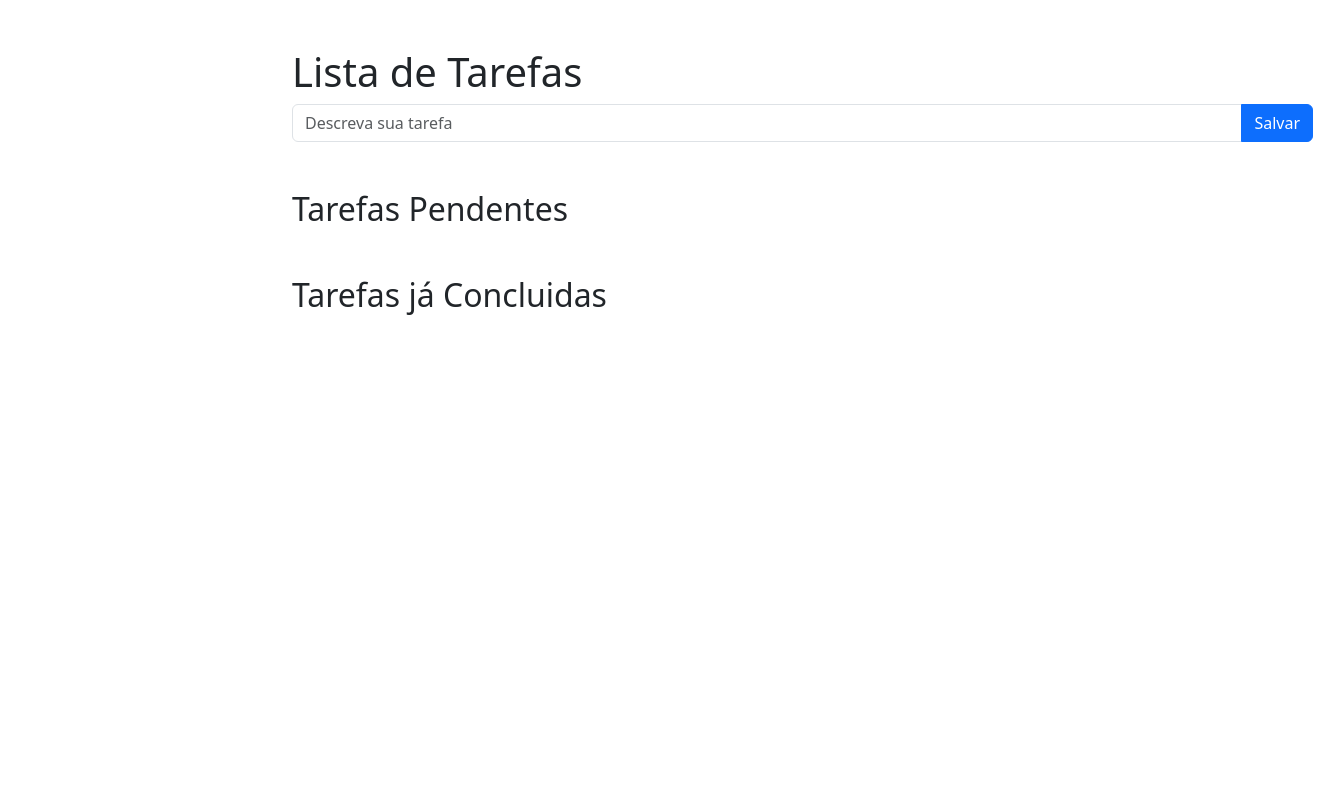
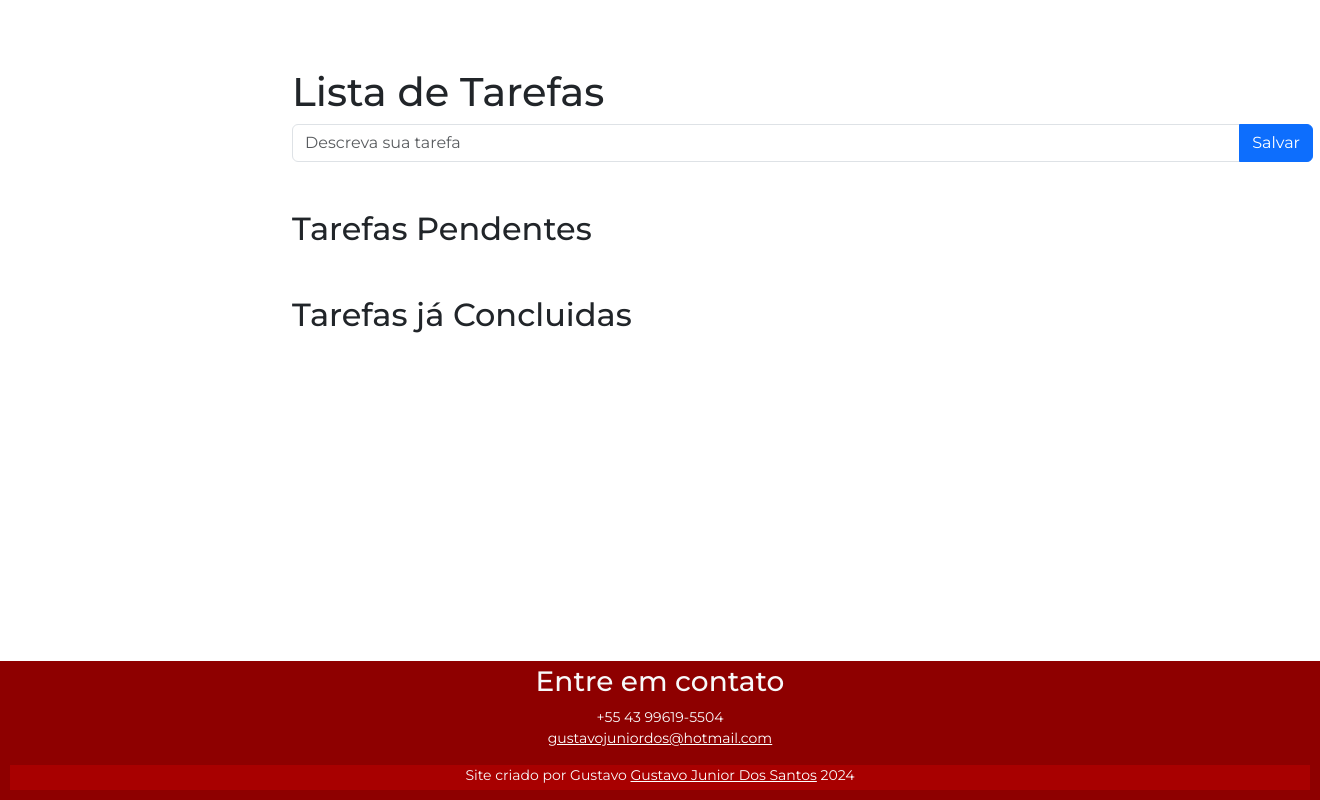
Before and after one commit to gustavodsantos/to-do-list, a Django app: template mysite/base/templates/base/home.html in a window 1320 px wide. Run offline with Django 5.2, Linux system fonts and the light colour scheme; the template is opened without the code that fills it, so the values that code supplies are empty.

Commit message:
criado o footer.html

```diff
--- /dev/null
+++ b/mysite/base/static/css/style.css
@@ -0,0 +1,173 @@
+@charset "UTF-8";
+
+@import url('https://fonts.googleapis.com/css2?family=Montserrat:ital,wght@0,100..900;1,100..900&display=swap');
+
+@import url('https://fonts.googleapis.com/css2?family=Passion+One&display=swap');
+
+@import url('https://fonts.googleapis.com/css2?family=Sriracha&display=swap');
+
+:root {
+    --fonte1: Verdana, Geneva, Tahoma, sans-serif;
+    --fonte2: 'Passion One', cursive;
+    --fonte3: 'Sriracha', cursive;
+}
+
+* {
+    margin: 0;
+    padding: 0;
+    font-family: "Montserrat", "sans-serif";
+}
+
+html, body {
+    min-height: 100vh;
+    display: flex;
+    flex-direction: column;
+}
+
+.wrapper {
+    display: flex;
+    flex-direction: column;
+    min-height: 100vh;
+}
+
+/* Conteúdo principal */
+.content {
+    flex: 1;
+    padding: 20px;
+}
+
+/* Footer fixo na parte inferior */
+.footer {
+    background-color: #333;
+    color: white;
+    text-align: center;
+    padding: 10px;
+}
+
+section {
+    height: 600px;
+}
+
+section.imagem {
+    background-size: contain;
+    background-repeat: no-repeat;
+}
+
+#img {
+    background-image: url("../img/imagem_sem_fundo.png");
+    background-position: center;
+}
+
+
+.fundo {
+    background-color: #8e0000;
+    font-size: 40px;
+    font-weight: 900;
+}
+
+.color {
+    color: #ffffff;
+    font-size: 40px;
+}
+
+.center {
+    text-align: center;
+    margin-bottom: -4px;
+}
+
+.parte1 {
+    margin-left: 80px;
+    margin-top: 80px;
+    margin-right: 80px;
+}
+
+.parte2 {
+    background-color: #00a78e;
+    padding: 80px 80px;
+    color: #fff;
+
+}
+
+.title {
+    font-size: 48px;
+    font-weight: 900;
+    color: #111111;
+}
+
+.subtitle1 {
+    font-size: 26px;
+    color: #111111;
+    letter-spacing: 2pt;
+    padding-bottom: 20px;
+}
+
+.parte2 .subtitle1 {
+    color: #fff;
+}
+
+.parte2 .texto {
+    letter-spacing: 1.2pt;
+    margin-bottom: 26px;
+}
+
+.parte2 .projetos {
+    list-style: none;
+}
+
+.subtitle2 {
+    font-size: 22px;
+    font-weight: 300;
+    letter-spacing: 2pt;
+    padding-bottom: 15px;
+}
+
+.text {
+    color: #76778c;
+    font-size: 20px;
+    letter-spacing: 1.2pt;
+    line-height: 32px;
+    margin-bottom: 40px;
+}
+
+.btn {
+    color: white;
+    background-color: #8e0000;
+    border-radius: 5px;
+    padding: 20px 40px;
+    text-decoration: none;
+    font-weight: 500;
+}
+
+.barra-progresso {
+    height: 40px;
+    width: 400px;
+    accent-color: #00a78e;
+}
+
+.parte3 {
+    color: #00a78e;
+    padding: 80px 80px;
+}
+
+footer {
+    margin: 0;
+    background-color: #293651;
+    color: #828a9c;
+    font-size: 14px;
+}
+
+footer a {
+    color: #ffffff;
+}
+
+footer a:hover {
+    color: #111111;
+}
+
+.main-footer {
+    background-color: #8e0000;
+}
+
+.rights {
+    background-color: #a80000;
+}
--- /dev/null
+++ b/mysite/base/templates/base/footer.html
@@ -0,0 +1,28 @@
+{% load static %}
+{% block body %}
+<footer class=" footer main-footer pt-1 text-light">
+    <div class="container">
+        <div class="row">
+            <div class="col">
+                <h3>Entre em contato</h3>
+                <address>
+                    +55 43 99619-5504
+                    <br/>
+                    <a href="mailto:{{ contato_email }}">{{ contato_email }}</a>
+                </address>
+            </div>
+        </div>
+    </div>
+
+    <div class="rights pb-1">
+        <div class="container">
+            <div class="row">
+                <div class="col">
+                    Site criado por Gustavo <a href="https://www.linkedin.com/in/gustavo-junior-dos-santos/">Gustavo
+                    Junior Dos Santos</a> {% now 'Y' %}
+                </div>
+            </div>
+        </div>
+    </div>
+</footer>
+{% endblock body %}
--- a/mysite/base/templates/base/home.html
+++ b/mysite/base/templates/base/home.html
@@ -1,3 +1,4 @@
+{% load static %}
 <!DOCTYPE html>
 <html lang="pt-br">
 <head>
@@ -7,10 +8,16 @@
 
     <title>Lista de Tarefas</title>
 
+    <link href="{% static 'css/style.css' %}" rel="stylesheet">
     <link href="https://cdn.jsdelivr.net/npm/bootstrap@5.3.3/dist/css/bootstrap.min.css" rel="stylesheet"
           integrity="sha384-QWTKZyjpPEjISv5WaRU9OFeRpok6YctnYmDr5pNlyT2bRjXh0JMhjY6hW+ALEwIH" crossorigin="anonymous">
 </head>
 <body>
+
+
+    <div class="wrapper">
+        <div class="content">
+
             <div class="container">
                 <div class="row">
                     <div class="col-md-11 offset-md-2">
@@ -84,5 +91,12 @@
                     </div>
                 </div>
             </div>
+
+        </div>
+
+        {% include 'base/footer.html' with contato_email='gustavojuniordos@hotmail.com' only %}
+
+    </div>
+
 </body>
 </html>
```
Also changed, not shown: mysite/settings.py (+54 -4 lines). Lines whose indentation alone changed are shown as unchanged.
